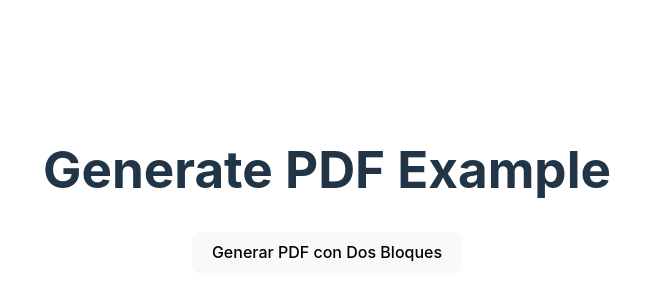
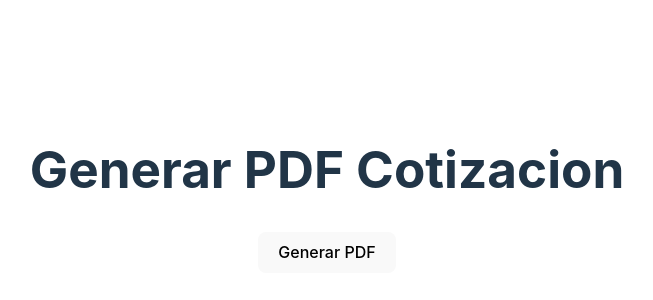
Before and after one commit to llanosNEGO/jspdfREACT, a React (Vite) app in the folder factura/: page / in a window 1280 px wide. Shown: the part 210-510 px from the top of the page, without its empty margins (313-966 px from the left). Built offline with nearby package versions, Linux system fonts and the light colour scheme; the HTML template or start-up script is replaced by a standard one.

Commit message:
agregado cuadros,lineas y tablas

```diff
--- a/factura/package.json
+++ b/factura/package.json
@@ -12,6 +12,7 @@
   "dependencies": {
     "@types/jspdf": "^2.0.0",
     "jspdf": "^2.5.1",
+    "jspdf-autotable": "^3.8.2",
     "react": "^18.2.0",
     "react-dom": "^18.2.0"
   },
--- a/factura/src/App.jsx
+++ b/factura/src/App.jsx
@@ -8,7 +8,7 @@ import './App.css';
 function App() {
   return (
     <div className="App">
-      <h1>Generate PDF Example</h1>
+      <h1>Generar PDF Cotizacion</h1>
       <PdfGenerator />
     </div>
   );
--- a/factura/src/FCliente.jsx
+++ b/factura/src/FCliente.jsx
@@ -1,13 +1,12 @@
-// PdfGenerator.js
-
 import React from 'react';
 import { jsPDF } from 'jspdf';
+import 'jspdf-autotable'
 
 const PdfGenerator = () => {
   const generatePDF = () => {
     const doc = new jsPDF({
-      orientation: 'portrait', // Orientación del documento (portrait/landscape)
-      unit: 'mm', // Unidad de medida
+      orientation: 'portrait',
+      unit: 'mm',
       format: 'a4',
     });
 
@@ -18,48 +17,96 @@ const PdfGenerator = () => {
     const ylimitcl = 100;
     const ylimitfc = 20;
 
-    //const marginTop = 15;
-
     const contentWidth = doc.internal.pageSize.width - marginLeft ;
     const limitWidth = doc.internal.pageSize.width - ylimit ;
     const limitclWidth = doc.internal.pageSize.width - ylimitcl ;
     const limitfc = doc.internal.pageSize.width - ylimitfc ;
-    //const contentHeight = doc.internal.pageSize.height - marginTop * 2;
+
     // Informacion de la empresa
     doc.setFontSize(12);
+    doc.setFont("helvetica", "bold");
     doc.text('COCA-COLA SERVICIOS DE PERU S.A', 50, 15, { maxWidth: limitWidth });
     doc.setFontSize(8);
     doc.text('Direccion Sucursal: AV. REPÚBLICA DE PANAMÁ URB. LIMATAMBO 4050', 50, 20,{ maxWidth: limitWidth });
     doc.text('Teléfonos: 854966666 | 6558842814', 50, 27,{ maxWidth: limitWidth } );
     doc.text('CORREO: Venta@mifacturaperu.com.', 50, 32,{ maxWidth: limitWidth } );
 
-    // Informacion del comprobannte
+    // 2 Informacion del comprobannte
+
+    const startX2 = 145; // Coordenada X de inicio del rectángulo
+    const startY2 = 10;  // Coordenada Y de inicio del rectángulo
+    const rectWidth2 = 60; // Ancho del rectángulo
+    const rectHeight2 = 21; // Altura del rectángulo
+
+    doc.rect(startX2, startY2, rectWidth2, rectHeight2);
+
     doc.setFontSize(12);
-    doc.text('R.U.C 20999999999', 150, 15,{ maxWidth: contentWidth });
-    doc.text('COTIZACION', 155, 22,{ maxWidth: contentWidth });
-    doc.text('C -6000', 160, 29,{ maxWidth: contentWidth });
+    doc.setFont("helvetica", "bold");
+    doc.text('R.U.C 20999999999', 157, 15,{ maxWidth: contentWidth });
+    doc.text('COTIZACION', 163, 22,{ maxWidth: contentWidth });
+    doc.text('C -6000', 168, 29,{ maxWidth: contentWidth });
 
-    // Informacion del cliente
+    const lineStartX = 0;
+    const lineEndX = 600;
+    const lineY = 35;
+
+    doc.line(lineStartX, lineY, lineEndX, lineY);
+
+    const startX3 = 8;
+    const startY3 = 38;
+    const rectWidth3 = 130;
+    const rectHeight3 = 24;
+
+    doc.rect(startX3, startY3, rectWidth3, rectHeight3);
+
+    //  3Informacion del cliente
     doc.setFontSize(8);
     doc.text('RUC/DNI : 205366781652',10,43,{ maxWidth: limitclWidth });
     doc.text('CLIENTE :  INVERCIONES MI FACTURA PERUONES MI FACTURA PERUONES MI FACTURA PERUONES MI FACTURA PERU',10,47,{ maxWidth: limitclWidth });
     doc.text('DIRECCION :  Direccion Sucursal: AV. REPÚBLICA DEDireccion Sucursal: AV. REPÚBLICA DEDireccion Sucursal: AV. REPÚBLICA DE ',10,55,{ maxWidth: limitclWidth });
 
+    const startX = 145;
+    const startY = 42;
+    const rectWidth = 60;
+    const rectHeight = 20;
+
+
+    doc.rect(startX, startY, rectWidth, rectHeight);
+
     // Informacion de fechas y tipo de pago
     doc.setFontSize(8);
-    doc.text('FECHA DE EMISION : 13-05-2024',150,40,{ maxWidth: limitfc });
-    doc.text('TIPO DE MONEDA :  SOL',150,46,{ maxWidth: limitfc });
-    doc.text('CONDICION DE PAGO :  Credito',150,50,{ maxWidth: limitfc });
-    doc.text('CANTIDAD DE DIAS : 30',150,54,{ maxWidth: limitfc });
-    doc.text('PLAZO ENTREGA MAXIMO : 16-05-2024',150,58,{ maxWidth: limitfc });
+    doc.text('FECHA DE EMISION : 13-05-2024',startX + 5,40,{ maxWidth: limitfc });
+    doc.text('TIPO DE MONEDA :  SOL',startX + 5,46,{ maxWidth: limitfc });
+    doc.text('CONDICION DE PAGO :  Credito',startX + 5,50,{ maxWidth: limitfc });
+    doc.text('CANTIDAD DE DIAS : 30',startX + 5,54,{ maxWidth: limitfc });
+    doc.text('PLAZO ENTREGA MAXIMO : 16-05-2024',startX + 5,58,{ maxWidth: limitfc });
 
-    // Guardar el PDF
+    const lineStartX2 = 0;
+    const lineEndX2 = 600;
+    const lineY2 = 64;
+
+    doc.line(lineStartX2, lineY2, lineEndX2, lineY2);
+
+    // Tabla productos
+
+    const columnas = ['ITEM' , 'CODIGO' , 'DESCRIPCION' , 'CANTIDAD' , 'MEDIDA' , 'PRECIO' , 'DESCUENTO' , 'IMPORTE'];
+    const data = [
+      '1','P000041','TIJERA MULTIUSO ACERO UNIDAD','1','UNIDAD','28','0','28'
+
+    ];
+
+    doc.autoTable({
+      startY: 66,
+      head : [columnas],
+      body : [data]
+    })
+
     doc.save('Diseño_Cotizacion.pdf');
   };
 
   return (
     <div>
-      <button onClick={generatePDF}>Generar PDF con Dos Bloques</button>
+      <button onClick={generatePDF}>Generar PDF</button>
     </div>
   );
 };
```
Also changed, not shown: 1 other file (tests, documents, lock files or other folders).
